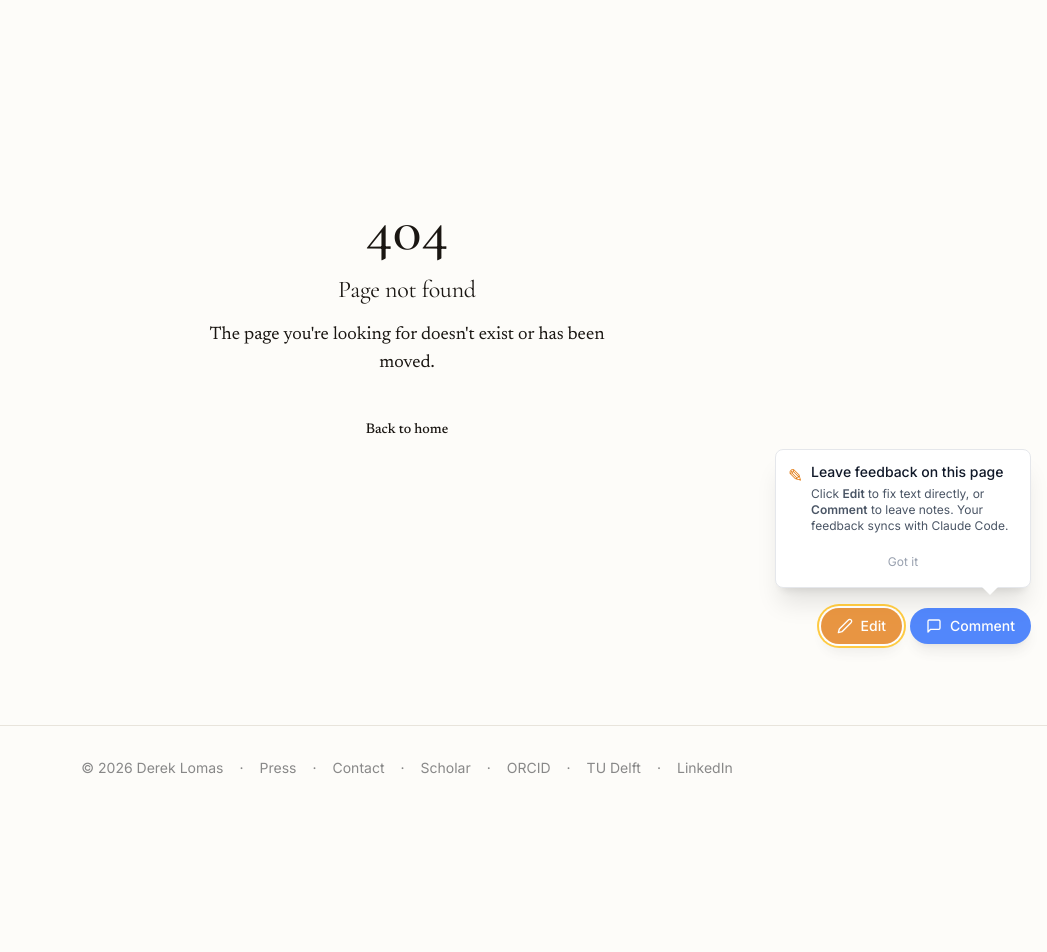
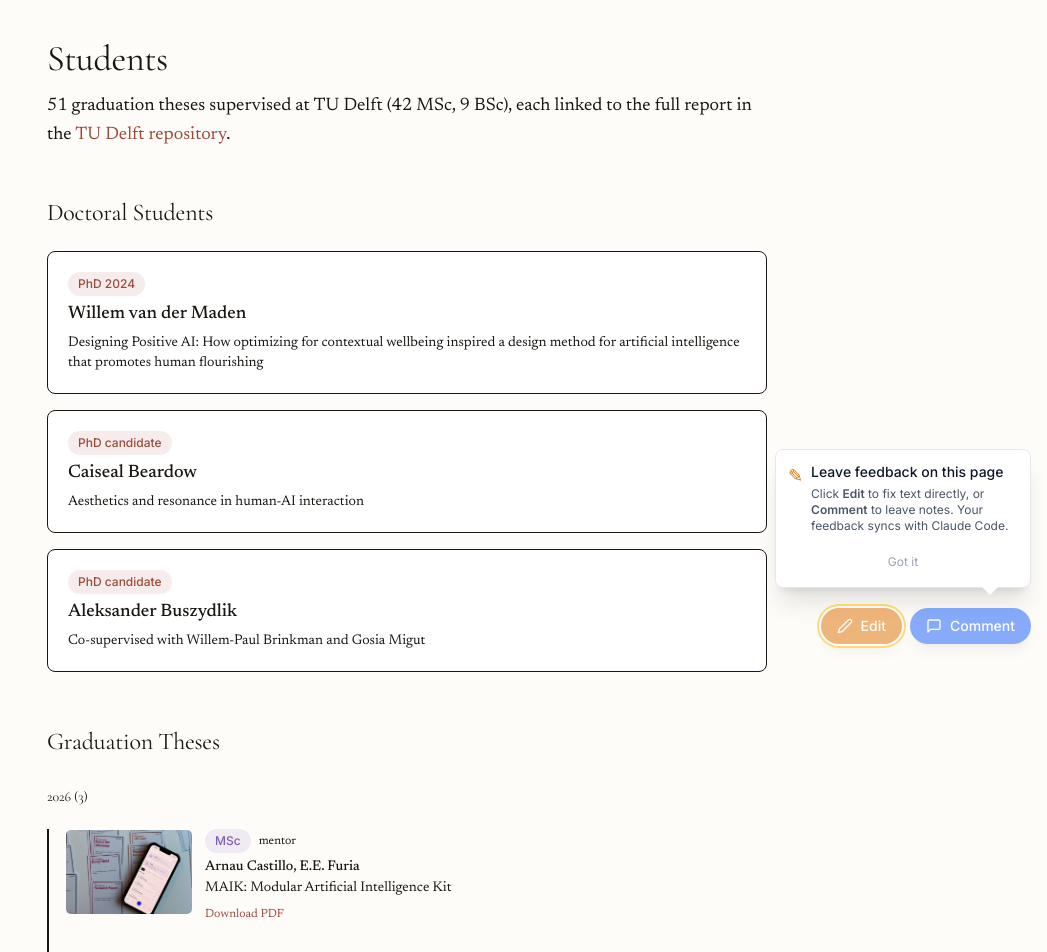
Before and after one commit to JDerekLomas/dereklomas-site, a Next.js app: page /students in a window 1280 px wide. Before the commit this address had no page. Shown: the part 140-1092 px from the top of the page, without its empty margins (233-1280 px from the left). Before the commit the page ends 950 px from the top, so only its background shows below. Built offline with nearby package versions, Linux system fonts and the light colour scheme.

Commit message:
Add /students page: all graduated students with links to thesis reports
Co-Authored-By: Claude Fable 5 <noreply@anthropic.com>

```diff
--- a/src/app/sitemap.ts
+++ b/src/app/sitemap.ts
@@ -11,6 +11,7 @@ export default function sitemap(): MetadataRoute.Sitemap {
     { url: baseUrl, lastModified: new Date(), priority: 1.0 },
     { url: `${baseUrl}/projects`, lastModified: new Date(), priority: 0.9 },
     { url: `${baseUrl}/research`, lastModified: new Date(), priority: 0.9 },
+    { url: `${baseUrl}/students`, lastModified: new Date(), priority: 0.8 },
     { url: `${baseUrl}/writing`, lastModified: new Date(), priority: 0.9 },
     { url: `${baseUrl}/talks`, lastModified: new Date(), priority: 0.8 },
     { url: `${baseUrl}/gallery`, lastModified: new Date(), priority: 0.7 },
--- /dev/null
+++ b/src/app/students/page.tsx
@@ -0,0 +1,191 @@
+import type { Metadata } from "next";
+import Image from "next/image";
+import allTheses from "@/data/student-theses.json";
+
+type Thesis = {
+  uuid: string;
+  title: string;
+  subtitle: string | null;
+  description: string;
+  year: number | null;
+  degree: "MSc" | "BSc";
+  student: string;
+  derekRole: string;
+  keywords: string[];
+  repoUrl: string;
+  image?: string;
+  pdf?: string;
+};
+
+const thesesByYear: { year: number; items: Thesis[] }[] = (() => {
+  const grouped = new Map<number, Thesis[]>();
+  for (const t of allTheses as Thesis[]) {
+    const y = t.year ?? 0;
+    if (!grouped.has(y)) grouped.set(y, []);
+    grouped.get(y)!.push(t);
+  }
+  return [...grouped.entries()]
+    .sort((a, b) => b[0] - a[0])
+    .map(([year, items]) => ({ year, items }));
+})();
+
+export const metadata: Metadata = {
+  title: "Students",
+  description:
+    "Graduated students supervised by Derek Lomas at TU Delft, with links to their thesis reports in the TU Delft repository.",
+};
+
+const phdStudents = [
+  {
+    name: "Willem van der Maden",
+    status: "PhD 2024",
+    title:
+      "Designing Positive AI: How optimizing for contextual wellbeing inspired a design method for artificial intelligence that promotes human flourishing",
+    url: "https://repository.tudelft.nl/record/uuid:7a341d93-3a51-4df2-9d0a-fcade9008e63",
+  },
+  {
+    name: "Caiseal Beardow",
+    status: "PhD candidate",
+    title: "Aesthetics and resonance in human-AI interaction",
+    url: null,
+  },
+  {
+    name: "Aleksander Buszydlik",
+    status: "PhD candidate",
+    title: "Co-supervised with Willem-Paul Brinkman and Gosia Migut",
+    url: null,
+  },
+];
+
+export default function StudentsPage() {
+  const msc = (allTheses as Thesis[]).filter((t) => t.degree === "MSc").length;
+  const bsc = (allTheses as Thesis[]).filter((t) => t.degree === "BSc").length;
+
+  return (
+    <main className="max-w-3xl mx-auto px-6 pt-28 pb-20">
+      <h1 className="font-[family-name:var(--font-cormorant)] text-4xl font-medium text-text-primary mb-3">
+        Students
+      </h1>
+      <p className="text-text-secondary mb-12 leading-relaxed">
+        {allTheses.length} graduation theses supervised at TU Delft ({msc} MSc,{" "}
+        {bsc} BSc), each linked to the full report in the{" "}
+        <a
+          href="https://repository.tudelft.nl"
+          target="_blank"
+          rel="noopener noreferrer"
+          className="text-rust hover:underline"
+        >
+          TU Delft repository
+        </a>
+        .
+      </p>
+
+      {/* Doctoral students */}
+      <section className="mb-14">
+        <h2 className="font-[family-name:var(--font-cormorant)] text-2xl font-medium text-text-primary mb-6">
+          Doctoral Students
+        </h2>
+        <div className="space-y-4">
+          {phdStudents.map((s) => (
+            <div
+              key={s.name}
+              className="p-5 bg-white rounded-lg border border-[var(--border-color)]"
+            >
+              <div className="flex items-center gap-2 mb-1 flex-wrap">
+                <span className="badge badge-rust text-xs">{s.status}</span>
+              </div>
+              <p className="font-medium text-text-primary">{s.name}</p>
+              {s.url ? (
+                <a
+                  href={s.url}
+                  target="_blank"
+                  rel="noopener noreferrer"
+                  className="text-sm text-text-secondary mt-1 block hover:text-rust transition-colors"
+                >
+                  {s.title}
+                </a>
+              ) : (
+                <p className="text-sm text-text-secondary mt-1">{s.title}</p>
+              )}
+            </div>
+          ))}
+        </div>
+      </section>
+
+      {/* Graduation thesis archive */}
+      <section>
+        <h2 className="font-[family-name:var(--font-cormorant)] text-2xl font-medium text-text-primary mb-6">
+          Graduation Theses
+        </h2>
+        <div className="space-y-8">
+          {thesesByYear.map(({ year, items }) => (
+            <div key={year}>
+              <h3 className="font-[family-name:var(--font-inter)] text-sm font-medium text-text-muted mb-4 sticky top-20 bg-[var(--bg-cream)] py-2">
+                {year}{" "}
+                <span className="text-text-muted">({items.length})</span>
+              </h3>
+              <div className="space-y-3 pl-4 border-l-2 border-[var(--border-color)]">
+                {items.map((t) => (
+                  <div key={t.uuid} className="pb-3 flex gap-3">
+                    {t.image && (
+                      <a
+                        href={t.repoUrl}
+                        target="_blank"
+                        rel="noopener noreferrer"
+                        className="shrink-0"
+                      >
+                        <Image
+                          src={t.image}
+                          alt={t.title}
+                          width={128}
+                          height={86}
+                          className="w-32 h-[86px] object-cover rounded-md border border-[var(--border-color)]"
+                        />
+                      </a>
+                    )}
+                    <div className="min-w-0">
+                      <div className="flex items-center gap-2 mb-1 flex-wrap">
+                        <span
+                          className={`badge text-xs ${
+                            t.degree === "MSc" ? "badge-violet" : "badge-sage"
+                          }`}
+                        >
+                          {t.degree}
+                        </span>
+                        <span className="text-xs text-text-muted">
+                          {t.derekRole}
+                        </span>
+                      </div>
+                      <p className="text-text-primary text-sm font-medium">
+                        {t.student}
+                      </p>
+                      <a
+                        href={t.repoUrl}
+                        target="_blank"
+                        rel="noopener noreferrer"
+                        className="text-text-secondary text-sm leading-snug hover:text-rust transition-colors no-underline block mt-0.5"
+                      >
+                        {t.title}
+                        {t.subtitle && <span>: {t.subtitle}</span>}
+                      </a>
+                      {t.pdf && (
+                        <a
+                          href={t.pdf}
+                          target="_blank"
+                          rel="noopener noreferrer"
+                          className="text-rust text-xs hover:underline mt-1 inline-block"
+                        >
+                          Download PDF
+                        </a>
+                      )}
+                    </div>
+                  </div>
+                ))}
+              </div>
+            </div>
+          ))}
+        </div>
+      </section>
+    </main>
+  );
+}
--- a/src/components/Navigation.tsx
+++ b/src/components/Navigation.tsx
@@ -7,6 +7,7 @@ import { useState } from "react";
 const navItems = [
   { href: "/projects", label: "Projects" },
   { href: "/research", label: "Publications" },
+  { href: "/students", label: "Students" },
   { href: "/writing", label: "Writing" },
   { href: "/talks", label: "Talks" },
   { href: "/lab", label: "Lab" },
```
